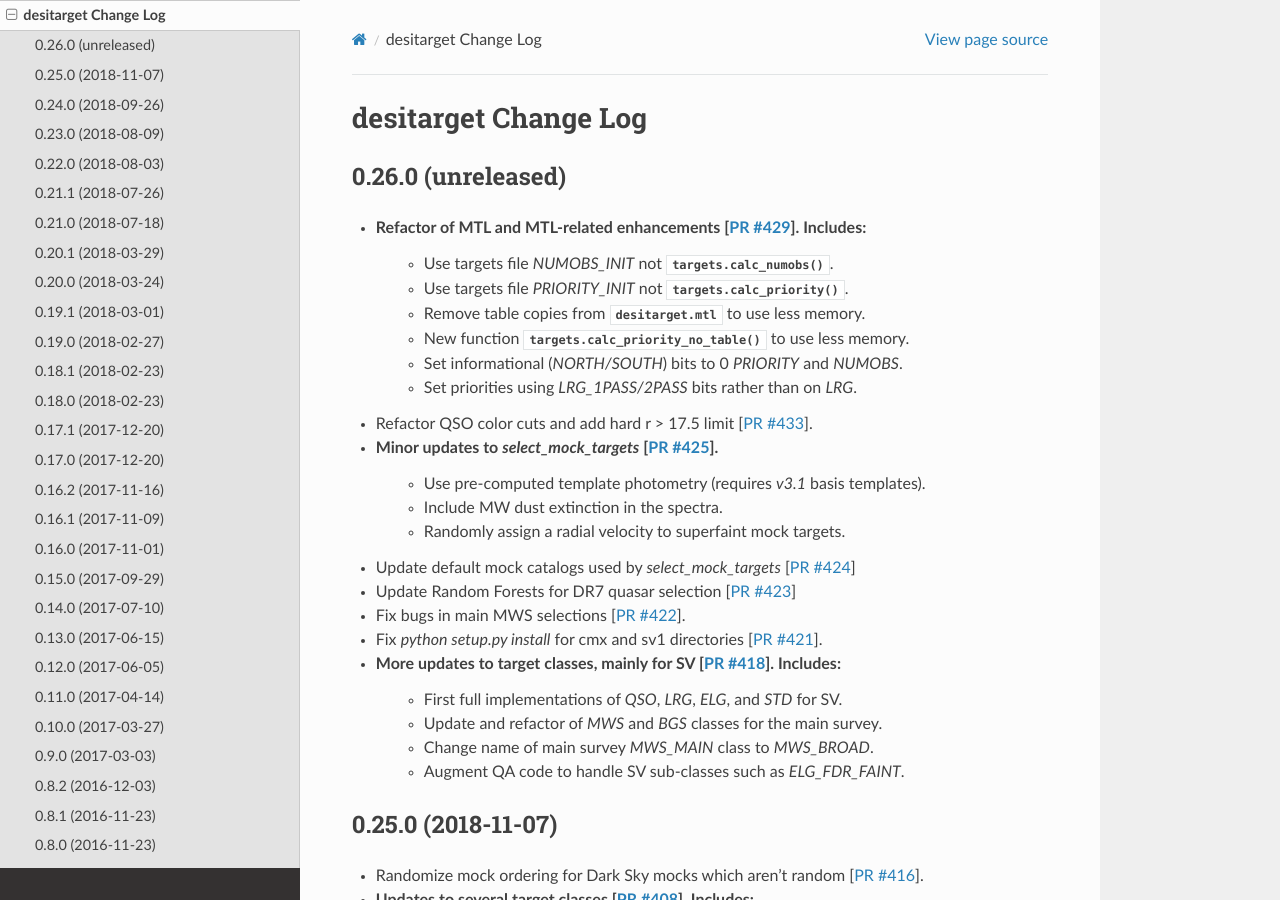
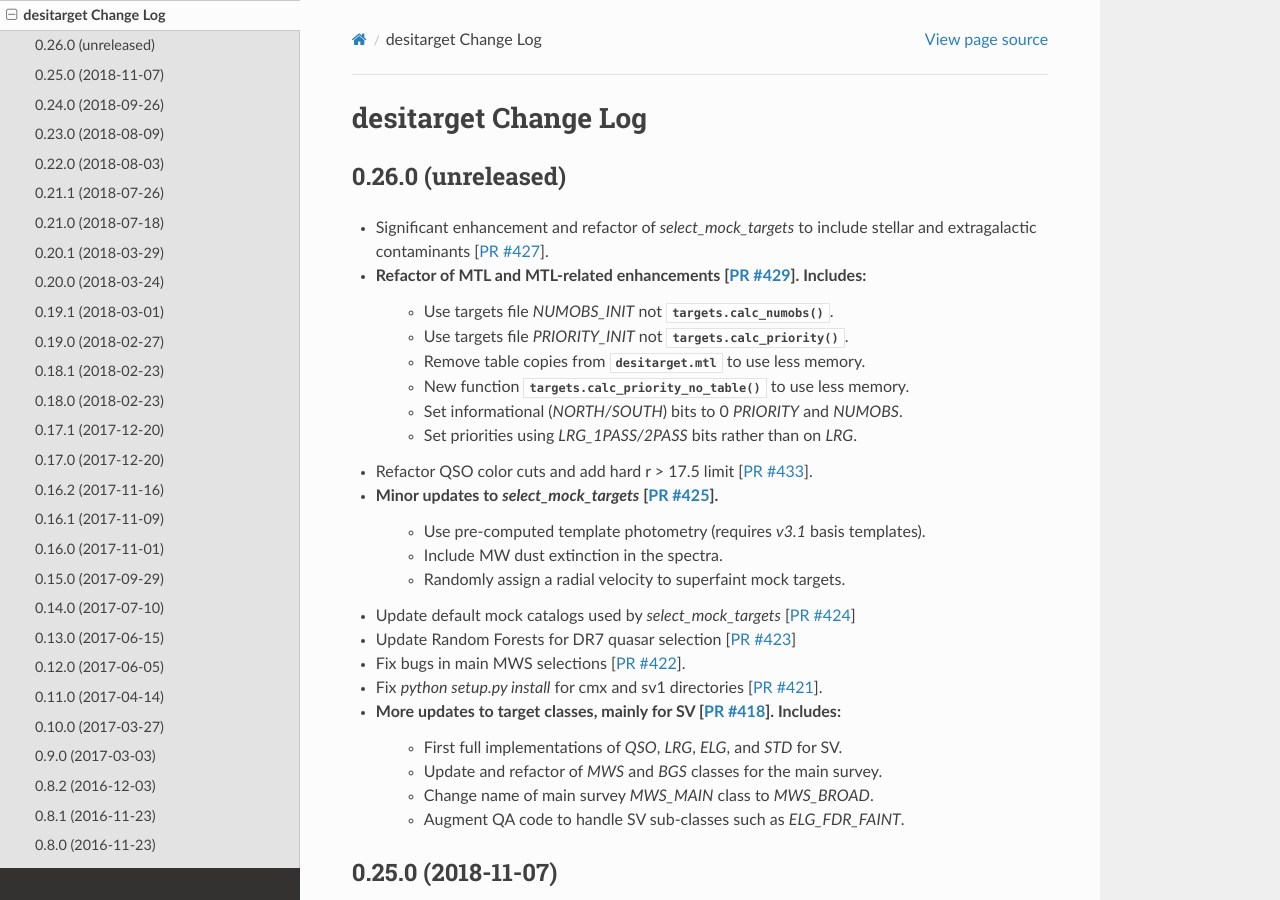
Before and after one commit to desihub/desitarget, a Sphinx documentation site: the page built from doc/changes.rst, in a window 1280 px wide and 900 px high. Built offline with Sphinx 7.4.7 and the Read the Docs theme 2.0.0, drawn with Linux system fonts in a browser that asks for light colours.

Commit message:
update change log

```diff
--- a/doc/changes.rst
+++ b/doc/changes.rst
@@ -5,6 +5,8 @@ desitarget Change Log
 0.26.0 (unreleased)
 -------------------
 
+* Significant enhancement and refactor of `select_mock_targets` to include
+  stellar and extragalactic contaminants [`PR #427`_].
 * Refactor of MTL and MTL-related enhancements [`PR #429`_]. Includes:
     * Use targets file `NUMOBS_INIT` not :func:`targets.calc_numobs`.
     * Use targets file `PRIORITY_INIT` not :func:`targets.calc_priority`.
@@ -33,6 +35,7 @@ desitarget Change Log
 .. _`PR #423`: https://github.com/desihub/desitarget/pull/423
 .. _`PR #424`: https://github.com/desihub/desitarget/pull/424
 .. _`PR #425`: https://github.com/desihub/desitarget/pull/425
+.. _`PR #427`: https://github.com/desihub/desitarget/pull/427
 .. _`PR #429`: https://github.com/desihub/desitarget/pull/429
 .. _`PR #433`: https://github.com/desihub/desitarget/pull/433
 
```
